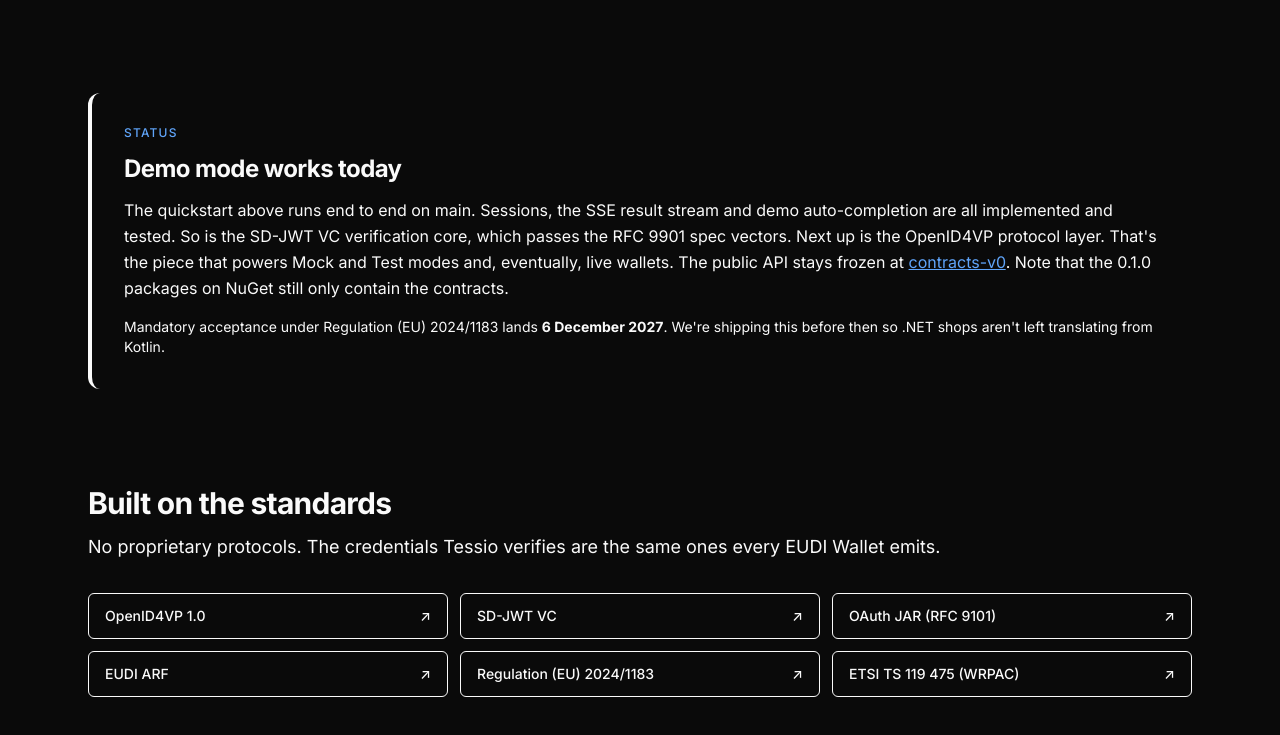
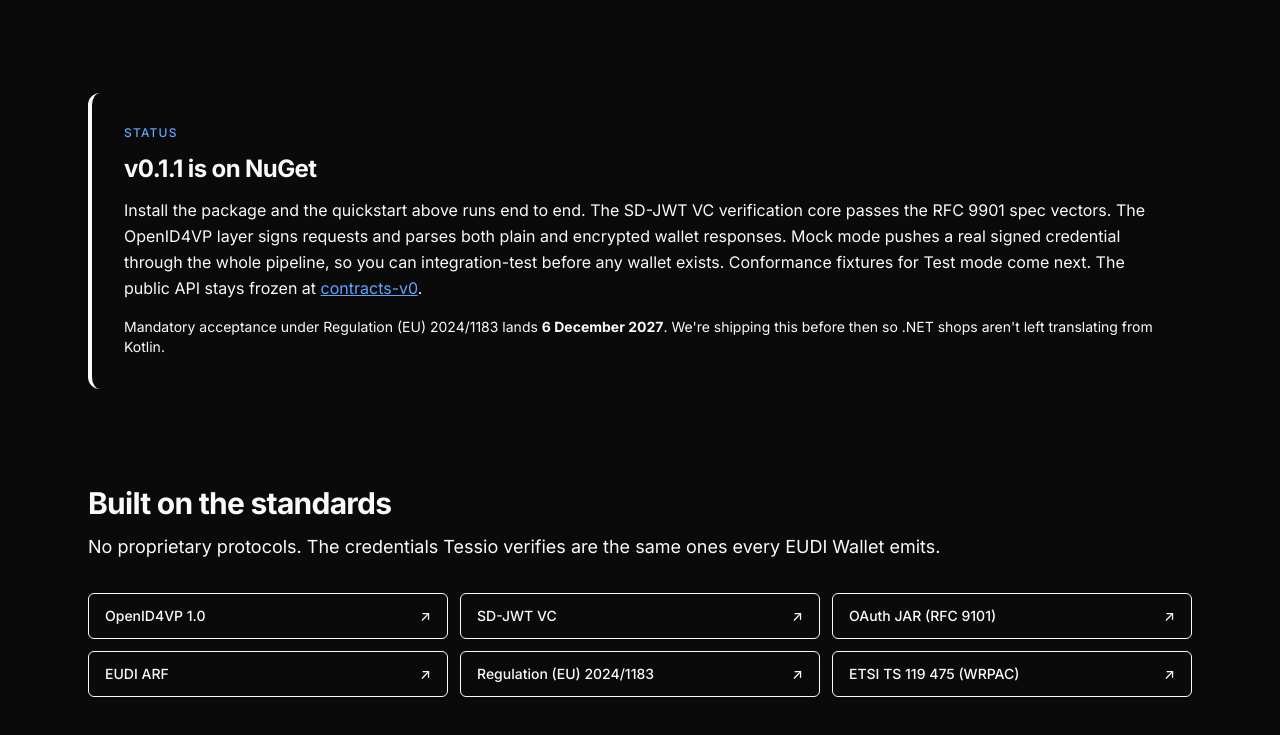
Before and after one commit to tripledownab/tessio-verifier, an Astro site in the folder site/web/: page / in a window 1280 px wide. Shown: the part 1925-2660 px from the top of the page. Built offline with nearby package versions, Linux system fonts and the light colour scheme; Astro itself is replaced by a stand-in of ours.

Commit message:
docs: v0.1.1 is live on NuGet, update readme and landing status

```diff
--- a/site/web/src/pages/index.astro
+++ b/site/web/src/pages/index.astro
@@ -73,7 +73,7 @@
           class="px-3 py-1.5 rounded-md text-white text-xs font-medium"
           style="background-color: var(--color-accent);"
         >
-          main · demo mode works
+          v0.1.1 on NuGet
         </a>
       </nav>
     </div>
@@ -198,14 +198,14 @@
         <p class="text-xs font-medium uppercase tracking-widest mb-3" style="color: var(--color-accent);">
           Status
         </p>
-        <h3 class="text-2xl font-bold tracking-tight mb-3">Demo mode works today</h3>
+        <h3 class="text-2xl font-bold tracking-tight mb-3">v0.1.1 is on NuGet</h3>
         <p class="text-base leading-relaxed mb-4" style="color: var(--color-text-muted);">
-          The quickstart above runs end to end on main. Sessions, the SSE result stream and demo
-          auto-completion are all implemented and tested. So is the SD-JWT VC verification core, which
-          passes the RFC 9901 spec vectors. Next up is the OpenID4VP protocol layer. That's the piece
-          that powers Mock and Test modes and, eventually, live wallets. The public API stays frozen at
+          Install the package and the quickstart above runs end to end. The SD-JWT VC verification
+          core passes the RFC 9901 spec vectors. The OpenID4VP layer signs requests and parses both
+          plain and encrypted wallet responses. Mock mode pushes a real signed credential through the
+          whole pipeline, so you can integration-test before any wallet exists. Conformance fixtures
+          for Test mode come next. The public API stays frozen at
           <a href={`${repoUrl}/releases/tag/contracts-v0`} target="_blank" rel="noopener" class="underline" style="color: var(--color-accent);">contracts-v0</a>.
-          Note that the 0.1.0 packages on NuGet still only contain the contracts.
         </p>
         <p class="text-sm" style="color: var(--color-text-muted);">
           Mandatory acceptance under Regulation (EU) 2024/1183 lands <strong style="color: var(--color-text);">6 December 2027</strong>.
```
Also changed, not shown: README.md.
